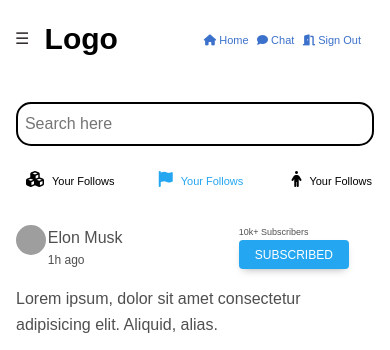
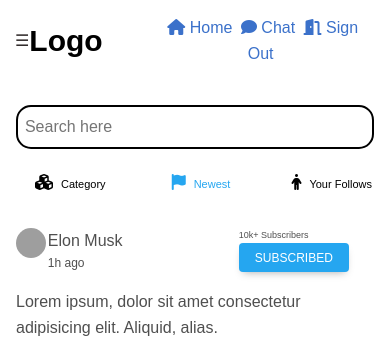
Before and after one commit to umair-choudhary94/uiux, a Django app: page / in a window 390 px wide. Shown: the top 350 px of the page. Run offline with Django 3.2, Linux system fonts and the light colour scheme; some libraries are stand-ins or nearby versions; grey boxes are pictures that could not be loaded.

Commit message:
Add files via upload

```diff
--- a/uiapp/templates/uiapp/base.html
+++ b/uiapp/templates/uiapp/base.html
@@ -77,9 +77,9 @@
       </div>
       {% else %}
       <div class="navbar-buttons">
-        <a href="/" class="me-1 i-text"><i class="fas fa-house"></i> Home</a>
-        <a href="/chat" class="me-1 i-text"><i class="fas fa-comment"></i> Chat</a>
-        <a href="/" class="me-1 i-text"> <i class="fas fa-door-open"></i> Sign Out</a>
+        <a href="/" class="me-1 h-text "><i class="fas fa-house "></i><span class=""> Home</span></a>
+        <a href="/chat" class="me-1 h-text"><i class="fas fa-comment"></i><span class=""> Chat</span></a>
+        <a href="/" class="me-1 h-text"> <i class="fas  fa-door-open"></i><span class=""> Sign Out</span></a>
       </div>
       {% endif %}
       <div class="navbar-hamburger text-dark">&#9776;</div>
--- a/uiapp/templates/uiapp/home.html
+++ b/uiapp/templates/uiapp/home.html
@@ -5,8 +5,8 @@
 </div>
 <div class="below-search">
     <div class="row text-center">
-        <div class="col-4 "><i class="fa-solid  fa-cubes me-2"></i><span class="i-text">Your Follows</span></div>
-        <div class="col-4 activate"><i class="fa-solid fs-md-5 fs-7 fa-flag me-2"></i><span class="i-text">Your Follows</span></div>
+        <div class="col-4 "><i class="fa-solid  fa-cubes me-2"></i><span class="i-text">Category</span></div>
+        <div class="col-4 activate"><i class="fa-solid fs-md-5 fs-7 fa-flag me-2"></i><span class="i-text">Newest</span></div>
         <div class="col-4"><i class="fa-solid fs-md-5 fs-9 fa-person me-2"></i><span class="i-text">Your Follows</span></div>
 
     </div>
--- a/uiapp/templates/uiapp/likedpost.html
+++ b/uiapp/templates/uiapp/likedpost.html
@@ -108,14 +108,14 @@
                 <div class="col-1">
                     <img class="user-icon" src="https://placeimg.com/30/30/person" alt="User Icon">
                 </div>
-                <div class="col-8">
+                <div class="col-md-8 col-6">
                     <p >Elon Musk
                         <span class="d-block" style="font-size:12px;">1h ago</span>
                     </p>
 
 
                 </div>
-                <div class="col-2">
+                <div class="col-md-2 col-5">
 
                         <div style="font-size:9px;">
                             10k+ Subscribers
```
Also changed, not shown: uiapp/templates/uiapp/blockeduser.html (line endings or trailing spaces), uiapp/templates/uiapp/bookmarks.html (line endings or trailing spaces), uiapp/templates/uiapp/chat.html (line endings or trailing spaces), uiapp/templates/uiapp/customersupport.html (line endings or trailing spaces), uiapp/templates/uiapp/editprofile.html (line endings or trailing spaces), uiapp/templates/uiapp/income.html (line endings or trailing spaces), uiapp/templates/uiapp/myprofile.html (line endings or trailing spaces), uiapp/templates/uiapp/newpost.html (line endings or trailing spaces), uiapp/templates/uiapp/notifications.html (line endings or trailing spaces), uiapp/templates/uiapp/paymenthistory.html (line endings or trailing spaces), uiapp/templates/uiapp/paymentinfo1.html (line endings or trailing spaces), uiapp/templates/uiapp/paymentinfo2.html (line endings or trailing spaces), uiapp/templates/uiapp/subscription.html (line endings or trailing spaces), uiapp/templates/uiapp/terms.html (line endings or trailing spaces), 2 more files.
